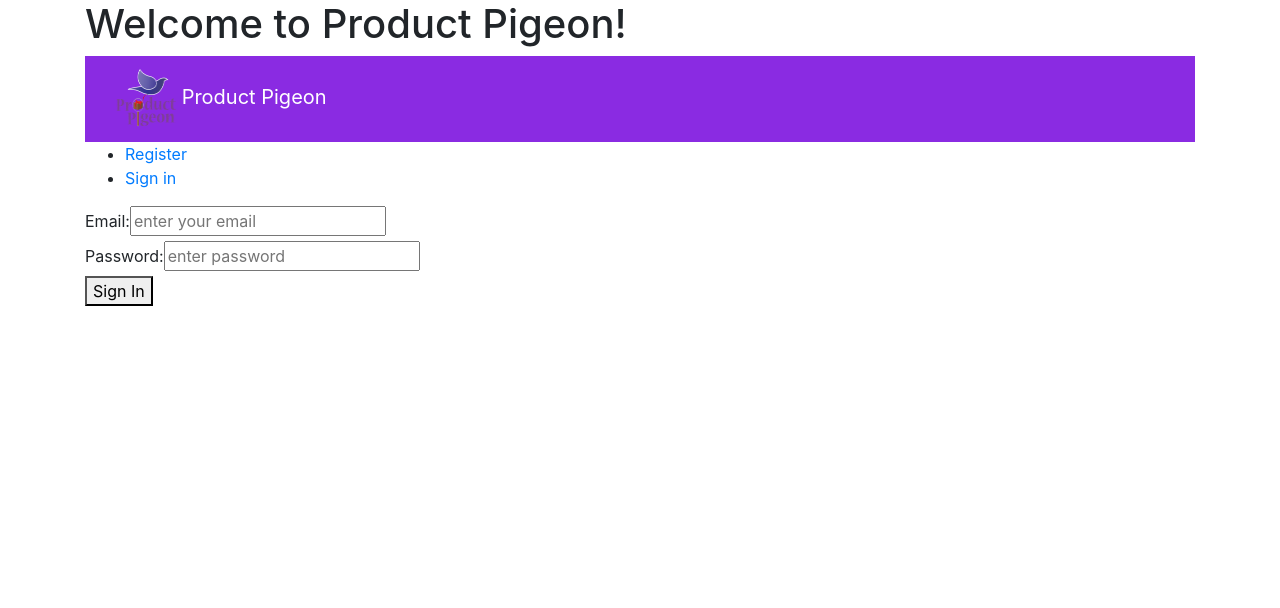
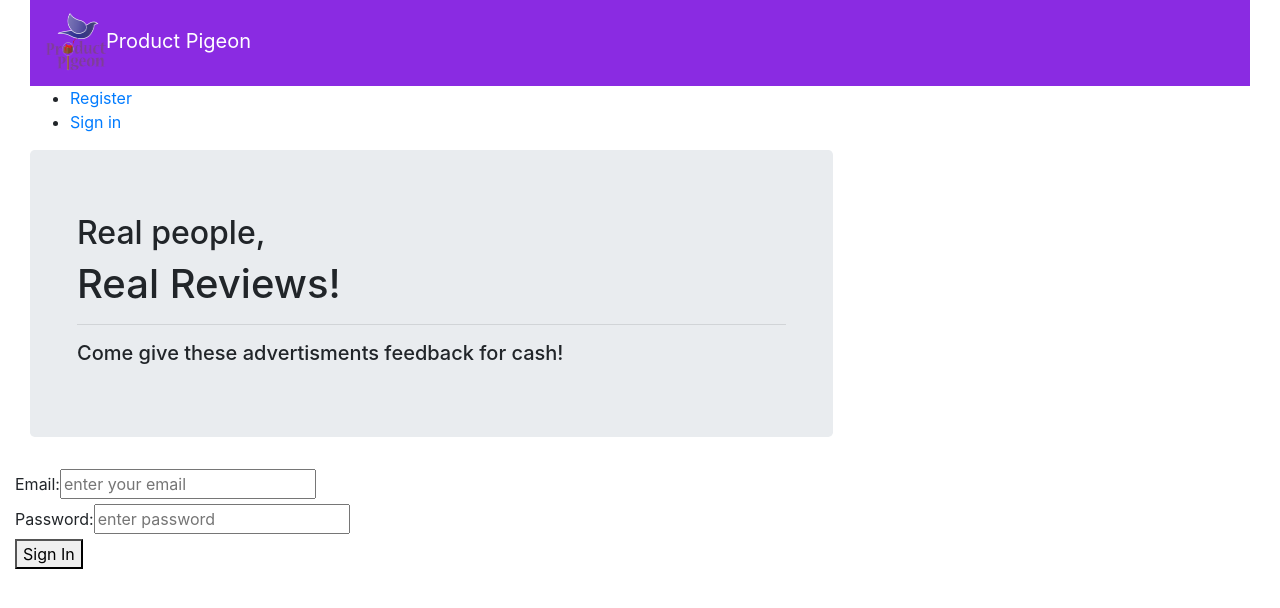
Before and after one commit to nazislam/Product-Pigeon, an Angular app in the folder client/: page /signin in a window 1280 px wide. Shown: the top 608 px of the page. Built offline with nearby package versions, Linux system fonts and the light colour scheme.

Commit message:
Added intro component

```diff
--- a/client/src/app/app.component.html
+++ b/client/src/app/app.component.html
@@ -1,5 +1 @@
-<div class='container'>
-  <h1>Welcome to {{ title }}!</h1>
-  <app-navigation></app-navigation>
-  <router-outlet></router-outlet>
-</div>
+<app-homepage></app-homepage>
--- a/client/src/app/app.module.ts
+++ b/client/src/app/app.module.ts
@@ -7,6 +7,8 @@ import { AppComponent } from './app.component';
 import { RegisterComponent } from './components/register/register.component';
 import { SigninComponent } from './components/signin/signin.component';
 import { NavigationComponent } from './components/navigation/navigation.component';
+import { IntroComponent } from './components/intro/intro.component';
+import { HomepageComponent } from './components/homepage/homepage.component';
 
 const routes = [
   {path: 'register', component: RegisterComponent},
@@ -18,7 +20,9 @@ const routes = [
     AppComponent,
     RegisterComponent,
     SigninComponent,
-    NavigationComponent
+    NavigationComponent,
+    IntroComponent,
+    HomepageComponent
   ],
   imports: [
     BrowserModule,
--- /dev/null
+++ b/client/src/app/components/homepage/homepage.component.html
@@ -0,0 +1,21 @@
+<div class="container-fluid">
+  <app-navigation></app-navigation>
+</div>
+
+
+<div class="container-fluid">
+  <div class="row">
+    <div class="col-md-8">
+      <div class="jumbotron">
+        <div class="container">
+          <app-intro></app-intro>
+        </div>
+      </div>
+    </div>
+  </div>
+</div>
+
+
+
+
+<router-outlet></router-outlet>
--- /dev/null
+++ b/client/src/app/components/homepage/homepage.component.ts
@@ -0,0 +1,15 @@
+import { Component, OnInit } from '@angular/core';
+
+@Component({
+  selector: 'app-homepage',
+  templateUrl: './homepage.component.html',
+  styleUrls: ['./homepage.component.css']
+})
+export class HomepageComponent implements OnInit {
+
+  constructor() { }
+
+  ngOnInit() {
+  }
+
+}
--- /dev/null
+++ b/client/src/app/components/intro/intro.component.html
@@ -0,0 +1,4 @@
+              <h2>Real people,</h2>
+              <h1>Real Reviews!</h1>
+              <hr>
+              <h5>Come give these advertisments feedback for cash!</h5>
--- /dev/null
+++ b/client/src/app/components/intro/intro.component.ts
@@ -0,0 +1,15 @@
+import { Component, OnInit } from '@angular/core';
+
+@Component({
+  selector: 'app-intro',
+  templateUrl: './intro.component.html',
+  styleUrls: ['./intro.component.css']
+})
+export class IntroComponent implements OnInit {
+
+  constructor() { }
+
+  ngOnInit() {
+  }
+
+}
--- a/client/src/app/components/navigation/navigation.component.html
+++ b/client/src/app/components/navigation/navigation.component.html
@@ -1,8 +1,6 @@
   <nav class="navbar navbar-dark" style="background-color: blueviolet ">
-        <div class="container">
     <a class="navbar-brand" href="#">
-                <img src="/assets/images/logo.png" width="60" height="60"> Product Pigeon</a>
-        </div>
+      <img src="/assets/images/logo.png" width="60" height="60">Product Pigeon</a>
   </nav>
   <ul>
     <li><a [routerLink]="['/register']">Register</a></li>
--- a/client/src/index.html
+++ b/client/src/index.html
@@ -10,6 +10,15 @@
   <link rel="icon" type="image/x-icon" href="favicon.ico">
 </head>
 <body>
-  <app-root></app-root>
+  <div class="container-fluid">
+    <app-root></app-root>
+  </div>
+
+
+
+
+  <script src="https://code.jquery.com/jquery-3.3.1.slim.min.js" integrity="sha384-q8i/X+965DzO0rT7abK41JStQIAqVgRVzpbzo5smXKp4YfRvH+8abtTE1Pi6jizo" crossorigin="anonymous"></script>
+  <script src="https://cdnjs.cloudflare.com/ajax/libs/popper.js/1.14.3/umd/popper.min.js" integrity="sha384-ZMP7rVo3mIykV+2+9J3UJ46jBk0WLaUAdn689aCwoqbBJiSnjAK/l8WvCWPIPm49" crossorigin="anonymous"></script>
+  <script src="https://stackpath.bootstrapcdn.com/bootstrap/4.1.3/js/bootstrap.min.js" integrity="sha384-ChfqqxuZUCnJSK3+MXmPNIyE6ZbWh2IMqE241rYiqJxyMiZ6OW/JmZQ5stwEULTy" crossorigin="anonymous"></script>
 </body>
 </html>
```
Also changed, not shown: client/src/app/components/homepage/homepage.component.css (added), client/src/app/components/intro/intro.component.css (added), 2 other files (tests, documents, lock files or other folders). Lines whose indentation alone changed are shown as unchanged.
